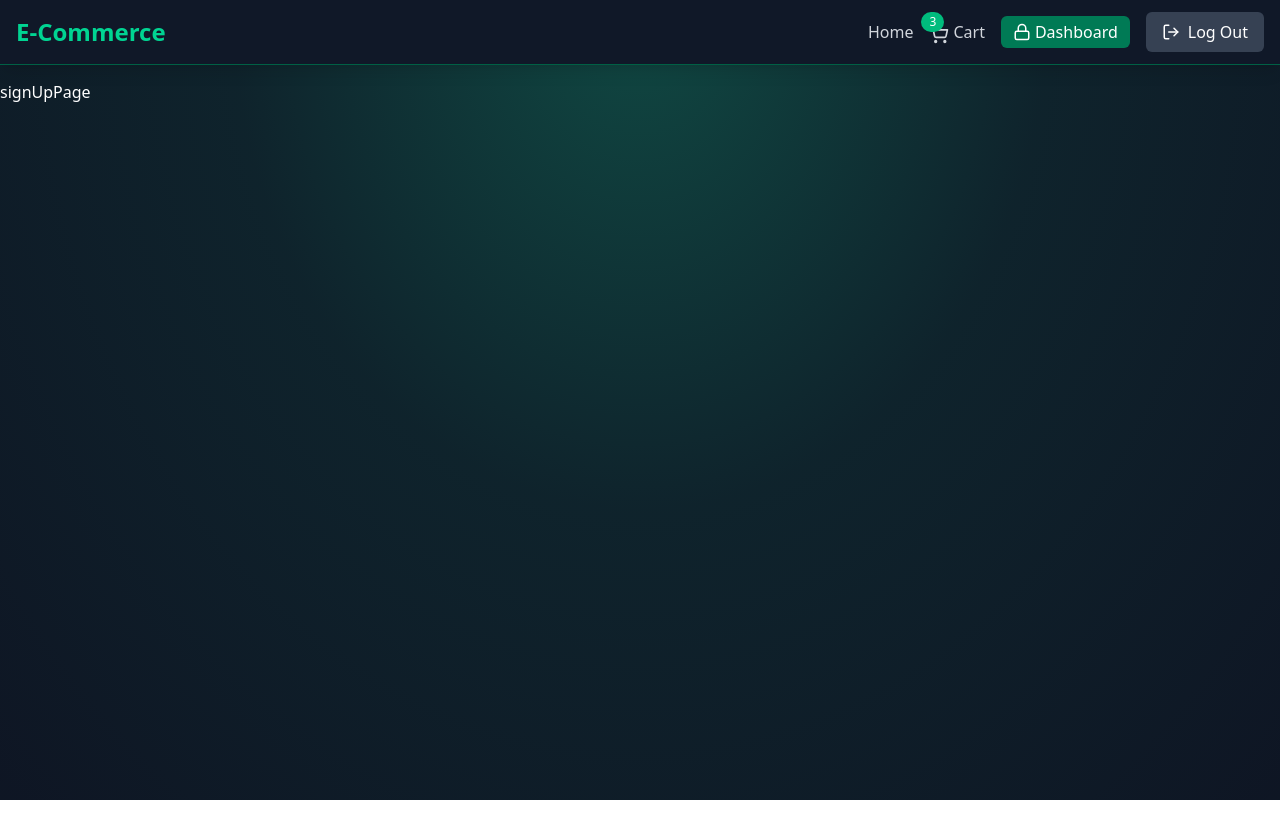
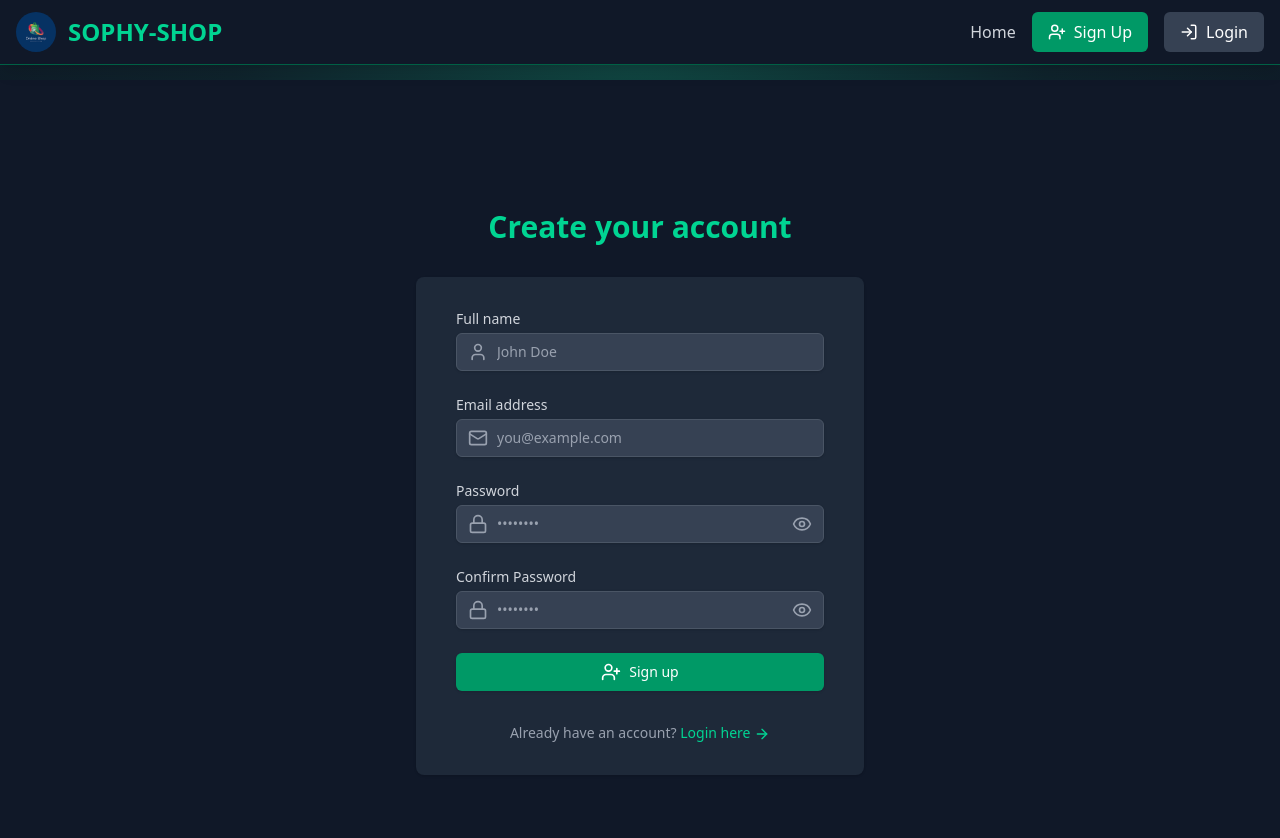
Before and after one commit to valelectronic/DERA-FRONTEND, a React (Vite) app: page /signup in a window 1280 px wide. Shown: the top 838 px of the page. Before the commit the page ends 800 px from the top, so only its background shows below. Built offline with nearby package versions, Linux system fonts and the light colour scheme.

Commit message:
completed the skeleton of navbar and signup pages

```diff
--- a/src/App.jsx
+++ b/src/App.jsx
@@ -1,7 +1,7 @@
 import {Routes, Route} from "react-router-dom";
 import HomePage from "./pages/HomePage";
 import  SignUpPage from "./pages/SignUpPage";
-import LogInPage from "./pages/LogInPage";
+import LoginPage from "./pages/LoginPages";
 import Navbar from "./components/Navbar";
 
 
@@ -27,7 +27,7 @@
 
       <Route path="/" element={<HomePage />} />
       <Route path="/signup" element={<SignUpPage />} />
-      <Route path="/login" element={<LogInPage />} />
+      <Route path="/login" element={<LoginPage />} />
     </Routes>
     </div>
     </div>
--- a/src/components/Navbar.jsx
+++ b/src/components/Navbar.jsx
@@ -5,15 +5,26 @@
 function Navbar() {
   const [mobileMenuOpen, setMobileMenuOpen] = useState(false)
 
-  const isAdmin = true; // Replace with actual admin check logic
-  const user = true;    // Replace with actual user authentication logic
+  const isAdmin = false; // Replace with actual admin check logic
+  const user = false;    // Replace with actual user authentication logic
 
   return (
     <header className='fixed top-0 left-0 w-full bg-gray-900 bg-opacity-90 backdrop-blur-md shadow-lg z-50 transition-all duration-300 border-b border-emerald-800'>
       <div className='container mx-auto px-4 py-3 flex justify-between items-center'>
-        <Link to='/' className='text-2xl font-bold text-emerald-400 flex items-center space-x-2'>
-          <span>E-Commerce</span>
-        </Link>
+
+       <Link
+  to='/'
+  className='flex items-center space-x-3 group transition duration-300 ease-in-out'
+>
+  <img
+    src='/logo.png'
+    alt='Logo'
+    className='h-10 w-10 object-cover rounded-full transform group-hover:scale-110 transition duration-300 ease-in-out'
+  />
+  <span className='text-xl sm:text-2xl font-extrabold text-emerald-400 group-hover:text-white transition duration-300 ease-in-out'>
+    SOPHY-SHOP
+  </span>
+</Link>
 
         {/* Desktop Navigation */}
         <nav className='hidden sm:flex items-center gap-4'>
@@ -54,7 +65,7 @@
               className='bg-gray-700 hover:bg-gray-600 text-white py-2 px-4
               rounded-md flex items-center transition duration-300 ease-in-out'
             >
-              <LogOut size={18} />
+              <LogOut size={16} />
               <span className='ml-2'>Log Out</span>
             </button>
           ) : (
--- a/src/pages/LogInPage.jsx
+++ /dev/null
@@ -1,9 +0,0 @@
-import React from 'react'
-
-function logInPage() {
-  return (
-    <div>logInPage</div>
-  )
-}
-
-export default logInPage
--- /dev/null
+++ b/src/pages/LoginPages.jsx
@@ -0,0 +1,9 @@
+import React from 'react'
+
+function LoginPages() {
+  return (
+    <div>LoginPages</div>
+  )
+}
+
+export default LoginPages
--- a/src/pages/SignUpPage.jsx
+++ b/src/pages/SignUpPage.jsx
@@ -1,9 +1,209 @@
-import React from 'react'
+import { useState } from "react";
+import { Link } from "react-router-dom";
+import {
+  UserPlus,
+  Mail,
+  Lock,
+  User,
+  ArrowRight,
+  Loader,
+  Eye,
+  EyeOff,
+} from "lucide-react";
+import { motion } from "framer-motion";
 
-function signUpPage() {
+const SignUpPage = () => {
+  const [formData, setFormData] = useState({
+    name: "",
+    email: "",
+    password: "",
+    confirmPassword: "",
+  });
+
+  const [showPassword, setShowPassword] = useState(false);
+  const [showConfirmPassword, setShowConfirmPassword] = useState(false);
+
+  const loading = false; // Replace with actual loading state from your signup function
+
+  const handleSubmit = (e) => {
+    e.preventDefault();
+    signup(formData); // implement signup
+  };
+
   return (
-    <div>signUpPage</div>
-  )
-}
+    <div className="flex flex-col justify-center px-4 py-12 sm:px-6 lg:px-8 min-h-screen bg-gray-900">
+      <motion.div
+        className="sm:mx-auto sm:w-full sm:max-w-md"
+        initial={{ opacity: 0, y: -20 }}
+        animate={{ opacity: 1, y: 0 }}
+        transition={{ duration: 0.8 }}
+      >
+        <h2 className="mt-6 text-center text-3xl font-extrabold text-emerald-400">
+          Create your account
+        </h2>
+      </motion.div>
 
-export default signUpPage
+      <motion.div
+        className="mt-8 sm:mx-auto sm:w-full sm:max-w-md"
+        initial={{ opacity: 0, y: 20 }}
+        animate={{ opacity: 1, y: 0 }}
+        transition={{ duration: 0.8, delay: 0.2 }}
+      >
+        <div className="bg-gray-800 py-8 px-4 shadow sm:rounded-lg sm:px-10">
+          <form onSubmit={handleSubmit} className="space-y-6">
+            {/* Name */}
+            <div>
+              <label
+                htmlFor="name"
+                className="block text-sm font-medium text-gray-300"
+              >
+                Full name
+              </label>
+              <div className="mt-1 relative">
+                <div className="absolute inset-y-0 left-0 pl-3 flex items-center pointer-events-none">
+                  <User className="h-5 w-5 text-gray-400" />
+                </div>
+                <input
+                  id="name"
+                  type="text"
+                  required
+                  value={formData.name}
+                  onChange={(e) =>
+                    setFormData({ ...formData, name: e.target.value })
+                  }
+                  className="block w-full px-3 py-2 pl-10 bg-gray-700 border border-gray-600 rounded-md shadow-sm placeholder-gray-400 focus:outline-none focus:ring-emerald-500 focus:border-emerald-500 sm:text-sm"
+                  placeholder="John Doe"
+                />
+              </div>
+            </div>
+
+            {/* Email */}
+            <div>
+              <label
+                htmlFor="email"
+                className="block text-sm font-medium text-gray-300"
+              >
+                Email address
+              </label>
+              <div className="mt-1 relative">
+                <div className="absolute inset-y-0 left-0 pl-3 flex items-center pointer-events-none">
+                  <Mail className="h-5 w-5 text-gray-400" />
+                </div>
+                <input
+                  id="email"
+                  type="email"
+                  required
+                  value={formData.email}
+                  onChange={(e) =>
+                    setFormData({ ...formData, email: e.target.value })
+                  }
+                  className="block w-full px-3 py-2 pl-10 bg-gray-700 border border-gray-600 rounded-md shadow-sm placeholder-gray-400 focus:outline-none focus:ring-emerald-500 focus:border-emerald-500 sm:text-sm"
+                  placeholder="you@example.com"
+                />
+              </div>
+            </div>
+
+            {/* Password */}
+            <div>
+              <label
+                htmlFor="password"
+                className="block text-sm font-medium text-gray-300"
+              >
+                Password
+              </label>
+              <div className="mt-1 relative">
+                <div className="absolute inset-y-0 left-0 pl-3 flex items-center pointer-events-none">
+                  <Lock className="h-5 w-5 text-gray-400" />
+                </div>
+                <input
+                  id="password"
+                  type={showPassword ? "text" : "password"}
+                  required
+                  value={formData.password}
+                  onChange={(e) =>
+                    setFormData({ ...formData, password: e.target.value })
+                  }
+                  className="block w-full px-3 py-2 pl-10 pr-10 bg-gray-700 border border-gray-600 rounded-md shadow-sm placeholder-gray-400 focus:outline-none focus:ring-emerald-500 focus:border-emerald-500 sm:text-sm"
+                  placeholder="••••••••"
+                />
+                <button
+                  type="button"
+                  onClick={() => setShowPassword(!showPassword)}
+                  className="absolute inset-y-0 right-0 pr-3 flex items-center text-gray-400"
+                  tabIndex={-1}
+                >
+                  {showPassword ? <EyeOff className="h-5 w-5" /> : <Eye className="h-5 w-5" />}
+                </button>
+              </div>
+            </div>
+
+            {/* Confirm Password */}
+            <div>
+              <label
+                htmlFor="confirmPassword"
+                className="block text-sm font-medium text-gray-300"
+              >
+                Confirm Password
+              </label>
+              <div className="mt-1 relative">
+                <div className="absolute inset-y-0 left-0 pl-3 flex items-center pointer-events-none">
+                  <Lock className="h-5 w-5 text-gray-400" />
+                </div>
+                <input
+                  id="confirmPassword"
+                  type={showConfirmPassword ? "text" : "password"}
+                  required
+                  value={formData.confirmPassword}
+                  onChange={(e) =>
+                    setFormData({ ...formData, confirmPassword: e.target.value })
+                  }
+                  className="block w-full px-3 py-2 pl-10 pr-10 bg-gray-700 border border-gray-600 rounded-md shadow-sm placeholder-gray-400 focus:outline-none focus:ring-emerald-500 focus:border-emerald-500 sm:text-sm"
+                  placeholder="••••••••"
+                />
+                <button
+                  type="button"
+                  onClick={() => setShowConfirmPassword(!showConfirmPassword)}
+                  className="absolute inset-y-0 right-0 pr-3 flex items-center text-gray-400"
+                  tabIndex={-1}
+                >
+                  {showConfirmPassword ? <EyeOff className="h-5 w-5" /> : <Eye className="h-5 w-5" />}
+                </button>
+              </div>
+            </div>
+
+            {/* Submit Button */}
+            <button
+              type="submit"
+              className="w-full flex justify-center py-2 px-4 border border-transparent rounded-md shadow-sm text-sm font-medium text-white bg-emerald-600 hover:bg-emerald-700 focus:outline-none focus:ring-2 focus:ring-offset-2 focus:ring-emerald-500 transition duration-150 ease-in-out disabled:opacity-50"
+              disabled={loading}
+            >
+              {loading ? (
+                <>
+                  <Loader className="mr-2 h-5 w-5 animate-spin" />
+                  Loading...
+                </>
+              ) : (
+                <>
+                  <UserPlus className="mr-2 h-5 w-5" />
+                  Sign up
+                </>
+              )}
+            </button>
+          </form>
+
+          <p className="mt-8 text-center text-sm text-gray-400">
+            Already have an account?{" "}
+            <Link
+              to="/login"
+              className="font-medium text-emerald-400 hover:text-emerald-300"
+            >
+              Login here <ArrowRight className="inline h-4 w-4" />
+            </Link>
+          </p>
+        </div>
+      </motion.div>
+    </div>
+  );
+};
+
+export default SignUpPage;
```
Also changed, not shown: public/logo.png (added).
